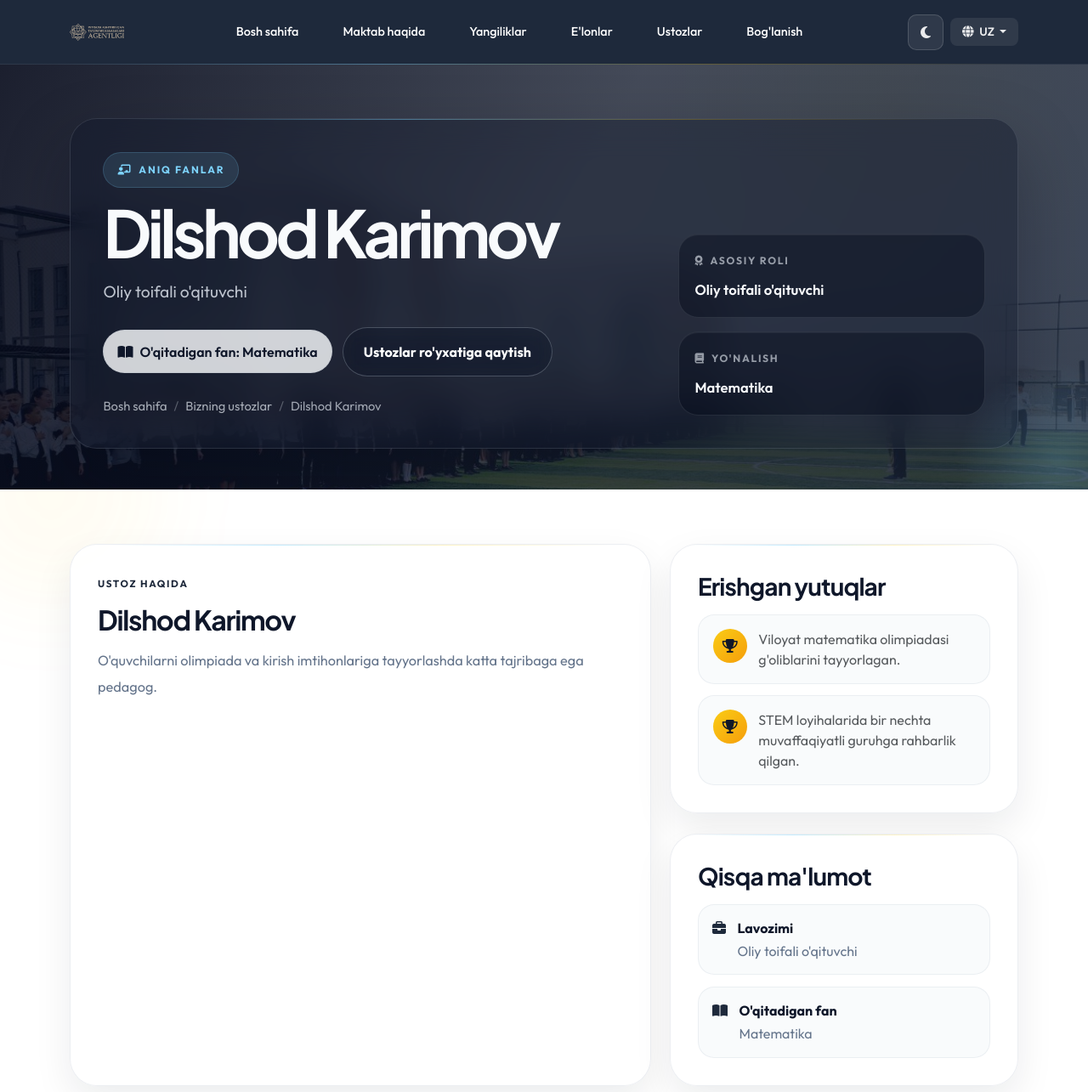
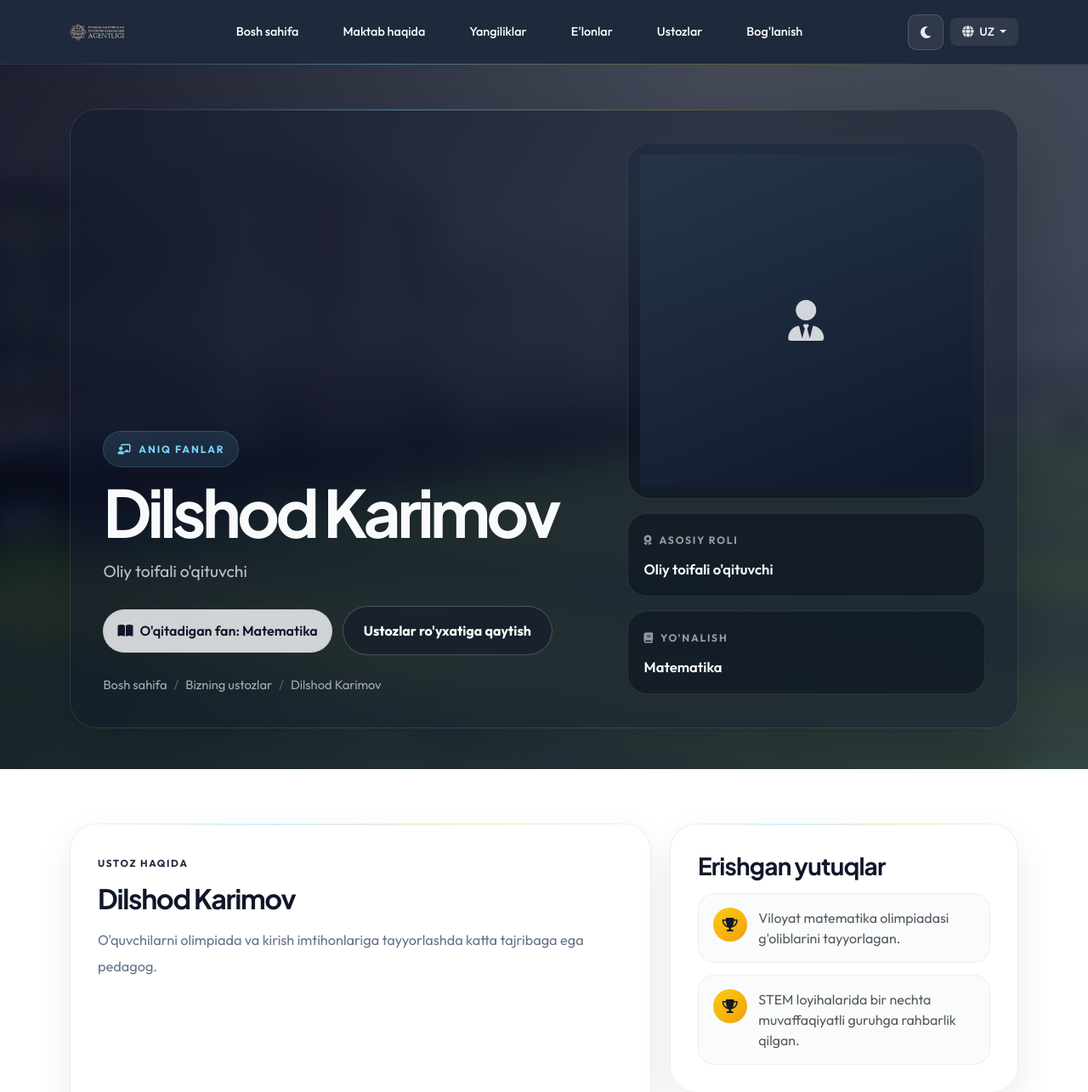
Before and after one commit to jasake02/new-denov-2-son-imi, a FastAPI app: page /teachers/1 in a window 1280 px wide. Shown: the top 1285 px of the page at 85% size. Run offline with FastAPI, Linux system fonts and the light colour scheme; data comes from the database, SQL or seed files in the repository; some libraries are stand-ins or nearby versions.

Commit message:
Show full teacher and news images without cropping

```diff
--- a/public/static/css/modern_style.css
+++ b/public/static/css/modern_style.css
@@ -980,6 +1004,10 @@ html[data-theme='dark'] .news-badge-info {
     border-radius: 50%;
     background: radial-gradient(circle, rgba(125, 211, 252, 0.18), transparent 68%);
     pointer-events: none;
+}
+
+.page-header-grid.page-header-grid-portrait {
+    grid-template-columns: minmax(0, 1.35fr) minmax(300px, 0.95fr);
 }
 
 .page-header-grid {
@@ -1387,6 +1431,51 @@ html[data-theme='dark'] .news-badge-info {
     box-shadow: 0 18px 44px rgba(15, 23, 42, 0.12);
 }
 
+.detail-story-asset {
+    width: 100%;
+    max-height: 520px;
+    object-fit: contain;
+    object-position: center center;
+    background: linear-gradient(180deg, rgba(248, 250, 252, 0.98), rgba(226, 232, 240, 0.82));
+    padding: 0.85rem;
+    border-radius: 1.25rem;
+}
+
+.teacher-detail-backdrop {
+    filter: blur(14px) saturate(1.05);
+    transform: scale(1.16) !important;
+    background-size: cover !important;
+    background-position: center top !important;
+}
+
+.header-portrait-card {
+    position: relative;
+    overflow: hidden;
+    min-height: 420px;
+    padding: 0.85rem;
+    border-radius: 1.7rem;
+    border: 1px solid rgba(226, 232, 240, 0.12);
+    background: rgba(2, 6, 23, 0.42);
+    box-shadow: inset 0 1px 0 rgba(255, 255, 255, 0.04);
+}
+
+.header-portrait-card::before {
+    content: '';
+    position: absolute;
+    inset: 0;
+    background: linear-gradient(180deg, rgba(125, 211, 252, 0.08), rgba(2, 6, 23, 0));
+    pointer-events: none;
+}
+
+.header-portrait-card img {
+    width: 100%;
+    height: 100%;
+    object-fit: contain;
+    object-position: center top;
+    border-radius: 1.2rem;
+    background: #ffffff;
+}
+
 .detail-richtext ul,
 .detail-richtext ol {
     padding-left: 1.25rem;
--- a/py_school/app/templates/public/news.html
+++ b/py_school/app/templates/public/news.html
@@ -60,7 +60,7 @@
         {% if lead_news %}
             <div class="feed-grid mb-4">
                 <article class="feed-card feed-card-feature">
-                    <div class="feed-card-media">
+                    <div class="feed-card-media news-asset-frame">
                         {% if lead_news.image_path %}
                             {% if lead_news.image_path.endswith('.mp4') or lead_news.image_path.endswith('.webm') or lead_news.image_path.endswith('.ogg') %}
                                 <video autoplay muted loop playsinline>
@@ -88,7 +88,7 @@
                 {% for news in other_news %}
                     {% set news_category_key = 'announcement' if news.category_key in ['announcement', 'agency'] else news.category_key %}
                     <article class="feed-card">
-                        <div class="feed-card-media">
+                        <div class="feed-card-media news-asset-frame">
                             {% if news.image_path %}
                                 {% if news.image_path.endswith('.mp4') or news.image_path.endswith('.webm') or news.image_path.endswith('.ogg') %}
                                     <video autoplay muted loop playsinline>
--- a/py_school/app/templates/public/news_detail.html
+++ b/py_school/app/templates/public/news_detail.html
@@ -58,7 +58,7 @@
             <article class="detail-main-card">
                 {% if news.image_path and not (news.image_path.endswith('.mp4') or news.image_path.endswith('.webm') or news.image_path.endswith('.ogg')) %}
                     <div class="overflow-hidden rounded-4 mb-4">
-                        <img src="{{ news.image_path }}" class="w-100" alt="{{ news_title }}" style="max-height: 460px; object-fit: cover;">
+                        <img src="{{ news.image_path }}" class="detail-story-asset" alt="{{ news_title }}">
                     </div>
                 {% endif %}
                 <span class="home-kicker">{{ t('news.detail.story', 'Maqola', 'Story', 'Material') }}</span>
--- a/py_school/app/templates/public/teacher_detail.html
+++ b/py_school/app/templates/public/teacher_detail.html
@@ -12,12 +12,12 @@
 
 <section class="immersive-page-header">
     <div class="page-header-media">
-        <div class="media-fill" style="background-image:url('{{ teacher_media }}'); background-position:center top;"></div>
+        <div class="media-fill teacher-detail-backdrop" style="background-image:url('{{ teacher_media }}');"></div>
     </div>
     <div class="page-header-overlay"></div>
     <div class="container position-relative z-2">
         <div class="page-header-panel">
-            <div class="page-header-grid">
+            <div class="page-header-grid page-header-grid-portrait">
                 <div>
                     <span class="page-header-kicker"><i class="fas fa-chalkboard-teacher"></i>{{ t('teachers.category.' ~ teacher.category_key, teacher.category_key|capitalize, teacher.category_key|capitalize, teacher.category_key|capitalize) }}</span>
                     <h1 class="page-header-title">{{ teacher_name }}</h1>
@@ -33,6 +33,13 @@
                     </ol>
                 </div>
                 <div class="header-glance-grid">
+                    <div class="header-portrait-card">
+                        {% if teacher.image_path %}
+                            <img src="{{ teacher.image_path }}" alt="{{ teacher_name }}">
+                        {% else %}
+                            <div class="feature-news-fallback h-100"><i class="fas fa-user-tie"></i></div>
+                        {% endif %}
+                    </div>
                     <article class="header-glance-card">
                         <span class="header-glance-label"><i class="fas fa-award"></i>{{ t('teacher.detail.focus', 'Asosiy roli', 'Primary role', 'Osnovnaya rol') }}</span>
                         <div class="header-glance-value">{{ teacher_position }}</div>
```
Also changed, not shown: other parts of public/static/css/modern_style.css (+52 -1 lines), py_school/app/templates_bundle.py (+16 -7 lines).
